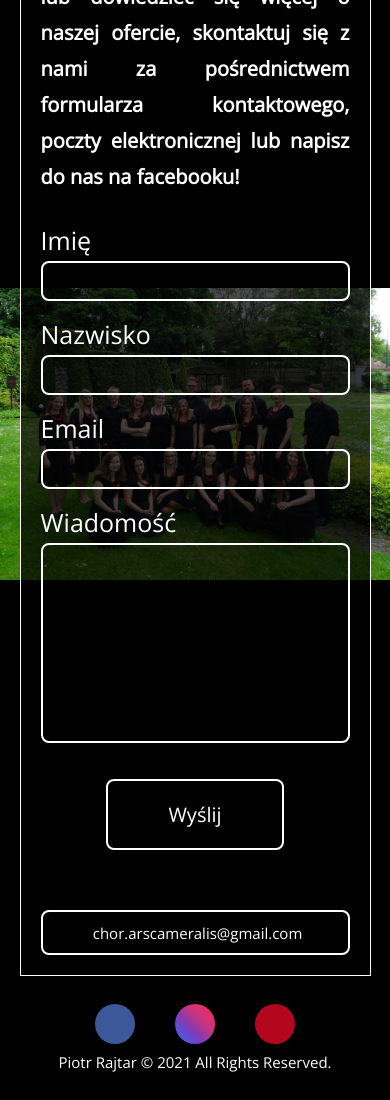
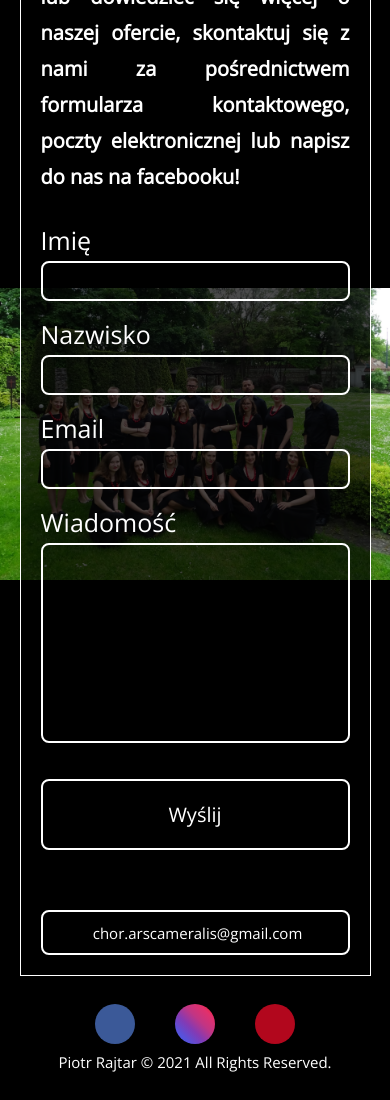
Before and after one commit to piotr-rajtar/ars-cameralis, a Vue app: page /contact in a window 390 px wide. Shown: the part 233-1333 px from the top of the page. Built offline with nearby package versions, Linux system fonts and the light colour scheme; no server answers; some icons are missing.

Commit message:
Correct contact form button width on mobile

```diff
--- a/src/components/contact/Contact.vue
+++ b/src/components/contact/Contact.vue
@@ -412,6 +412,10 @@ export default class Contact extends Vue {
     color: $main-color;
     transition: 1s ease;
   }
+
+  @include screen-mobile {
+    width: 100%;
+  }
 }
 
 .contactBox {
```
